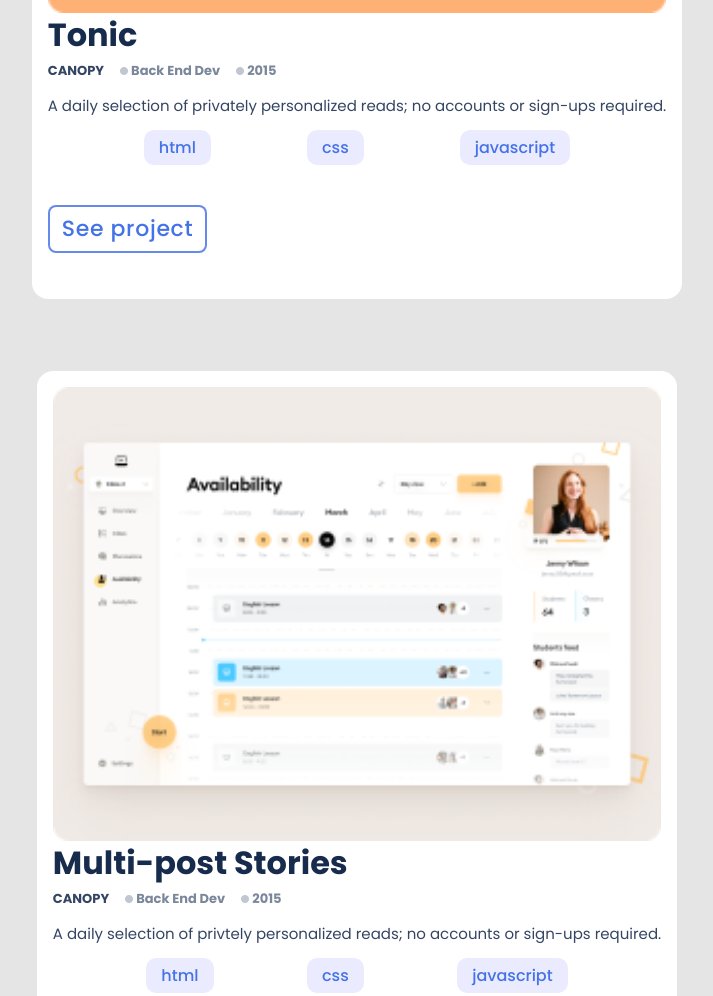
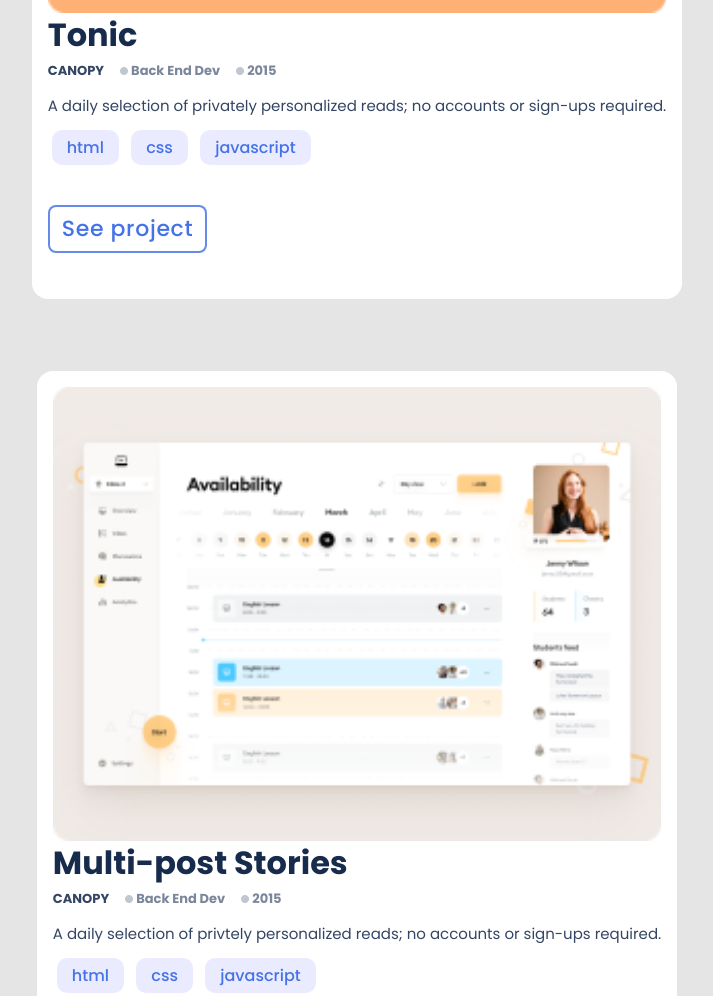
Before and after one commit to misheck12/Portfolio, a website: page index.html in a window 1280 px wide. Shown: the part 998-1994 px from the top of the page, without its empty margins (283-996 px from the left). Drawn offline with Linux system fonts and the light colour scheme.

Commit message:
fix languages spacing

```diff
--- a/style.css
+++ b/style.css
@@ -143,11 +143,6 @@ body {
   content: none;
 }
 
-.language1 ul {
-  display: flex;
-  justify-content: space-evenly;
-}
-
 .langu {
   background-color: #ebebff;
   padding: 5px 15px;
@@ -156,6 +151,7 @@ body {
   font-weight: 500;
   font-family: poppins, sans-serif;
   display: inline-block;
+  margin: 0 4px;
 }
 
 .option {
```
